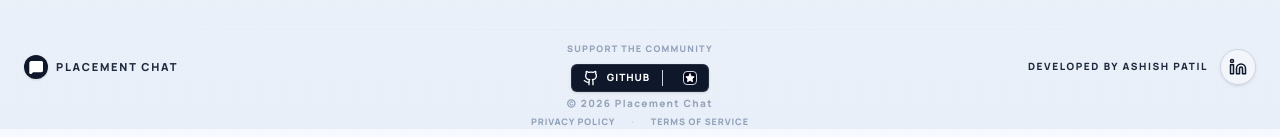
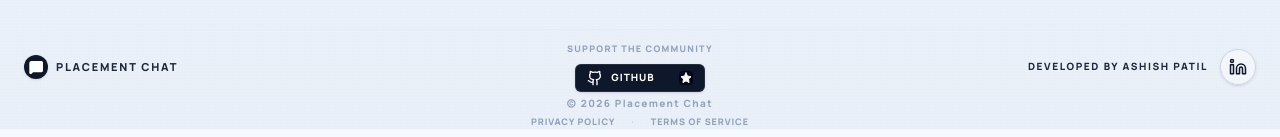
Before and after one commit to ashp15205/Placement-Chat, a Next.js app: page /login in a window 1280 px wide. Shown: the part 671-808 px from the top of the page. Built offline with nearby package versions, Linux system fonts and the light colour scheme; no server answers.

Commit message:
Refined GitHub badge layout and animations for minimalist consistency

```diff
--- a/components/site-chrome.tsx
+++ b/components/site-chrome.tsx
@@ -294,13 +294,13 @@ export function Footer() {
                 Support the Community
               </span>
               <div className="flex h-7 items-center overflow-hidden rounded-[6px] bg-slate-900 px-3 text-[10px] font-black uppercase tracking-widest text-white shadow-sm ring-1 ring-inset ring-white/10 group-hover:bg-black transition-colors">
-                <div className="mr-3 flex items-center gap-2 border-r border-white/20 pr-3">
+                <div className="mr-3 flex items-center gap-2 pr-1">
                   <GithubIcon className="h-4 w-4" />
                   <span>Github</span>
                 </div>
                 <div className="flex items-center gap-2">
                   <span>{stars}</span>
-                  <div className="flex h-3.5 w-3.5 items-center justify-center rounded-sm border-[1.5px] border-white/90 bg-slate-950 p-[1px] transition-transform group-hover:rotate-12">
+                  <div className="flex h-3.5 w-3.5 items-center justify-center rounded-sm bg-slate-950 p-[1px] transition-transform group-hover:scale-110">
                     <StarIcon className="h-full w-full fill-white" />
                   </div>
                 </div>
```
